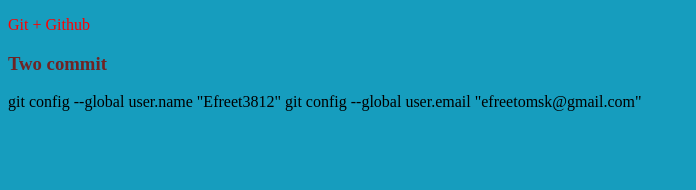
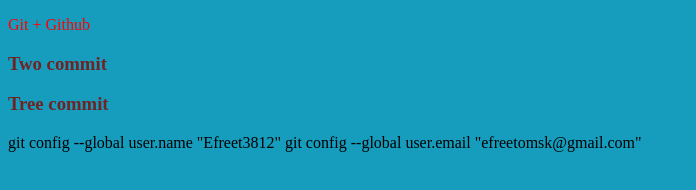
Before and after one commit to efreet3812/git_test_00, a plain HTML site: page index.html in a window 1280 px wide. Shown: the whole page, without its empty margins (0-696 px from the left). Drawn offline with Linux system fonts and the light colour scheme.

Commit message:
3 Commit

```diff
--- a/index.html
+++ b/index.html
@@ -10,6 +10,7 @@
 <body>
     <p>Git + Github</p>
     <h3>Two commit</h3>
+    <h3>Tree commit</h3>
 </body>
 </html>
 
```
